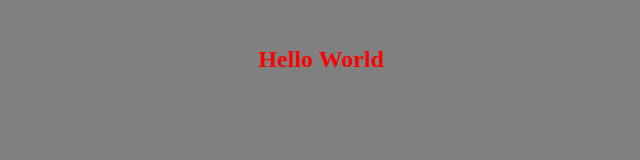
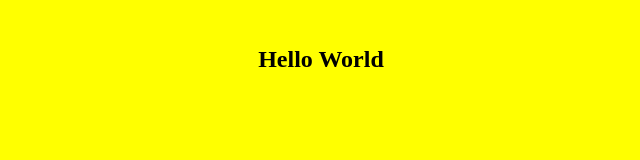
Before and after one commit to D1NaR1us/DevOps_HW, a plain HTML site: page Ansible/lesson1/index.html in a window 1280 px wide. Shown: the whole page, without its empty margins (319-959 px from the left). Drawn offline with Linux system fonts and the light colour scheme.

Commit message:
changed task1

```diff
--- a/Ansible/lesson1/index.html
+++ b/Ansible/lesson1/index.html
@@ -1,9 +1,9 @@
 <HTML>
     <HEAD>
         <title>Hello World</title>
-    <body bgcolor="grey"></body>
+    <body bgcolor="yellow"></body>
     <Center>
-        <br><font color="red"><h2>Hello World</h2></br></font>
+        <br><font color="black"><h2>Hello World</h2></br></font>
     </Center>
 
 
```
